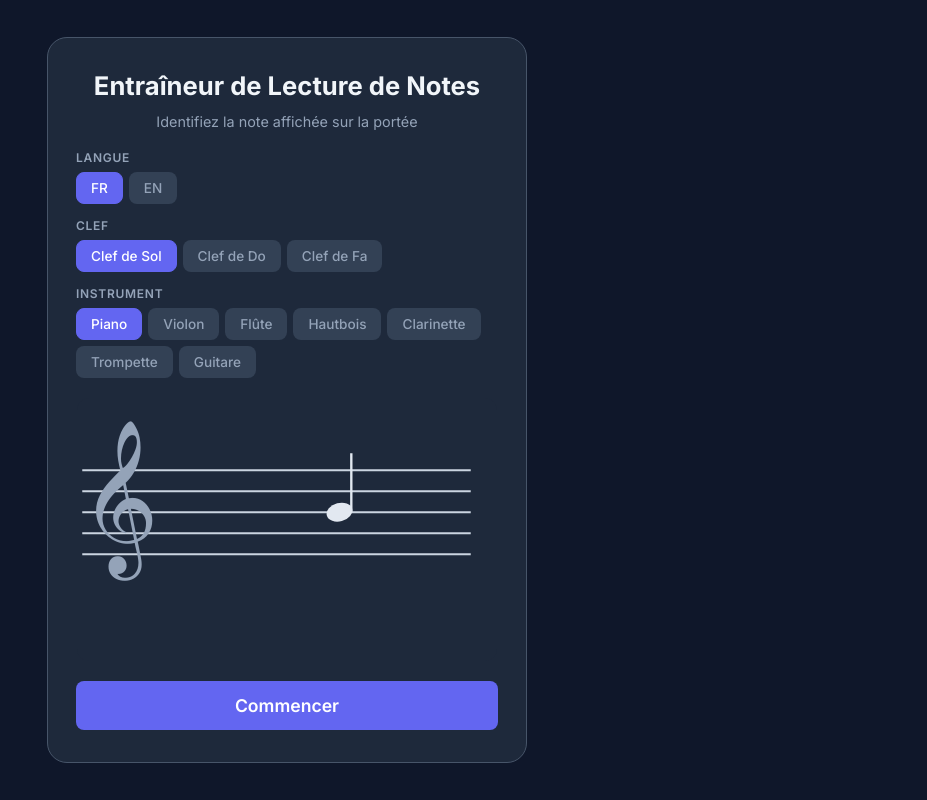
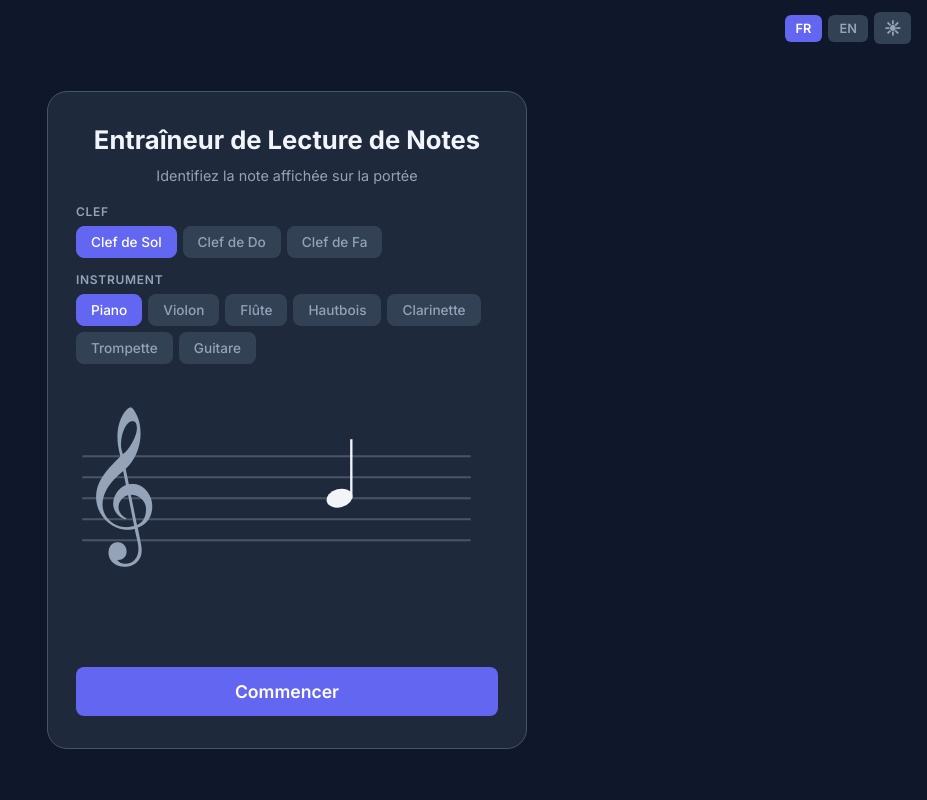
Before and after one commit to pauldubois98/NotesReadingTrainer, a Vue app: page / in a window 1280 px wide. Shown: the whole page, without its empty margins (353-1280 px from the left). Built offline with nearby package versions, Linux system fonts and the light colour scheme.

Commit message:
added light mode

```diff
--- a/src/App.vue
+++ b/src/App.vue
@@ -1,24 +1,24 @@
 <template>
   <div class="app">
+    <!-- ── Top-right toolbar: language + theme ─────────────────── -->
+    <div class="topbar">
+      <button
+        v-for="l in ['fr', 'en']"
+        :key="l"
+        :class="['topbar-btn', { active: lang === l }]"
+        @click="lang = l"
+      >{{ l.toUpperCase() }}</button>
+      <button class="topbar-btn topbar-icon" @click="toggleTheme" :title="isDark ? 'Light mode' : 'Dark mode'">
+        {{ isDark ? '☀' : '☾' }}
+      </button>
+    </div>
+
     <!-- ── Setup screen ────────────────────────────────────────── -->
     <div v-if="screen === 'setup'" class="card setup-card">
       <h1 class="title">{{ t.title }}</h1>
       <p class="subtitle">{{ t.subtitle }}</p>
 
       <div class="settings">
-        <!-- Language -->
-        <div class="setting-group">
-          <label class="setting-label">{{ t.language }}</label>
-          <div class="toggle-group">
-            <button
-              v-for="l in ['fr', 'en']"
-              :key="l"
-              :class="['toggle-btn', { active: lang === l }]"
-              @click="lang = l"
-            >{{ l.toUpperCase() }}</button>
-          </div>
-        </div>
-
         <!-- Clef -->
         <div class="setting-group">
           <label class="setting-label">{{ t.clef }}</label>
@@ -154,6 +154,13 @@
 import { ref, computed, watch, onBeforeUnmount } from 'vue'
 import MusicStaff from './components/MusicStaff.vue'
 import { useI18n, INSTRUMENTS_BY_CLEF } from './i18n.js'
+
+// --- Theme ---
+const isDark = ref(true)
+function toggleTheme() {
+  isDark.value = !isDark.value
+  document.documentElement.classList.toggle('light', !isDark.value)
+}
 
 // --- i18n ---
 const lang = ref('fr')
@@ -315,6 +322,43 @@ onBeforeUnmount(() => {
   align-items: center;
   justify-content: center;
   padding: 16px;
+  padding-top: 56px;
+}
+
+/* Top-right toolbar */
+.topbar {
+  position: fixed;
+  top: 12px;
+  right: 16px;
+  display: flex;
+  align-items: center;
+  gap: 6px;
+  z-index: 100;
+}
+
+.topbar-btn {
+  padding: 5px 10px;
+  border-radius: 6px;
+  background: var(--surface-2);
+  color: var(--text-muted);
+  font-size: 0.8rem;
+  font-weight: 600;
+  border: 1px solid transparent;
+}
+
+.topbar-btn.active {
+  background: var(--primary);
+  color: white;
+}
+
+.topbar-btn:hover:not(.active) {
+  border-color: var(--border);
+  color: var(--text);
+}
+
+.topbar-icon {
+  font-size: 1rem;
+  padding: 5px 9px;
 }
 
 .card {
--- a/src/components/MusicStaff.vue
+++ b/src/components/MusicStaff.vue
@@ -10,7 +10,7 @@
         :y1="lineY(i)"
         :x2="WIDTH - 20"
         :y2="lineY(i)"
-        stroke="#cbd5e1"
+        class="staff-line"
         stroke-width="1.5"
       />
 
@@ -29,16 +29,16 @@
       <!-- F is on line 4 (pos 6). Starting dot + upward curved stroke + 2 reference dots. -->
       <g v-else-if="clef === 'fa'">
         <!-- Starting filled dot at F line -->
-        <circle :cx="13" :cy="positionToY(6)" r="5.5" fill="#94a3b8" />
+        <circle :cx="13" :cy="positionToY(6)" r="5.5" class="clef-shape" />
         <!-- Curved hook stroke arcing from F line upward then back down -->
         <path
           :d="bassClefPath"
-          fill="none" stroke="#94a3b8" stroke-width="3.5" stroke-linecap="round"
+          fill="none" class="clef-shape" stroke-width="3.5" stroke-linecap="round"
         />
         <!-- Upper reference dot: space between lines 4 and 5 (pos 7) -->
-        <circle :cx="44" :cy="positionToY(7)" r="3" fill="#94a3b8" />
+        <circle :cx="44" :cy="positionToY(7)" r="3" class="clef-shape" />
         <!-- Lower reference dot: space between lines 3 and 4 (pos 5) -->
-        <circle :cx="44" :cy="positionToY(5)" r="3" fill="#94a3b8" />
+        <circle :cx="44" :cy="positionToY(5)" r="3" class="clef-shape" />
       </g>
 
       <!-- ── Alto C clef (Do) ────────────────────────────────── -->
@@ -50,26 +50,26 @@
           :x="4" :y="positionToY(8) - 2"
           width="7"
           :height="positionToY(0) - positionToY(8) + 4"
-          rx="2" fill="#94a3b8"
+          rx="2" class="clef-shape"
         />
         <!-- Upper arm: from top of staff (line 5) down to C line (line 3) -->
         <line
           :x1="11" :y1="positionToY(8)"
           :x2="37" :y2="positionToY(4)"
-          stroke="#94a3b8" stroke-width="4.5" stroke-linecap="round"
+          class="clef-shape" stroke-width="4.5" stroke-linecap="round"
         />
         <!-- Lower arm: from bottom of staff (line 1) up to C line -->
         <line
           :x1="11" :y1="positionToY(0)"
           :x2="37" :y2="positionToY(4)"
-          stroke="#94a3b8" stroke-width="4.5" stroke-linecap="round"
+          class="clef-shape" stroke-width="4.5" stroke-linecap="round"
         />
         <!-- Right small bar: from one space above C to one space below -->
         <rect
           :x="35" :y="positionToY(6)"
           width="5"
           :height="positionToY(2) - positionToY(6)"
-          rx="2" fill="#94a3b8"
+          rx="2" class="clef-shape"
         />
       </g>
 
@@ -82,7 +82,7 @@
           :y1="positionToY(pos)"
           :x2="NOTE_X + NOTE_RX + 6"
           :y2="positionToY(pos)"
-          stroke="#cbd5e1"
+          class="staff-line"
           stroke-width="1.5"
         />
       </template>
@@ -96,7 +96,7 @@
           :y1="positionToY(pos)"
           :x2="NOTE_X + NOTE_RX + 6"
           :y2="positionToY(pos)"
-          stroke="#cbd5e1"
+          class="staff-line"
           stroke-width="1.5"
         />
       </template>
@@ -166,9 +166,9 @@ function lineY(n) {
 
 // Note color reflects feedback state
 const noteColor = computed(() => {
-  if (props.feedback === 'correct') return '#22c55e'
-  if (props.feedback === 'wrong') return '#ef4444'
-  return '#e2e8f0'
+  if (props.feedback === 'correct') return 'var(--success)'
+  if (props.feedback === 'wrong') return 'var(--error)'
+  return 'var(--text)'
 })
 
 // Stem goes up when note is at or below middle line (pos ≤ 4), down otherwise
@@ -222,13 +222,23 @@ const ledgerPositionsBelow = computed(() => {
   width: 100%;
   max-width: 420px;
   height: auto;
-  background: #1e293b;
+  background: var(--surface);
   border-radius: 12px;
+}
+
+/* Staff lines and clef shapes adapt to dark/light via CSS variables */
+.staff-line {
+  stroke: var(--border);
+}
+
+.clef-shape {
+  fill: var(--text-muted);
+  stroke: var(--text-muted);
 }
 
 .clef-sol {
   font-size: 70px;
-  fill: #94a3b8;
+  fill: var(--text-muted);
   font-family: 'Segoe UI Symbol', 'Apple Symbols', 'Noto Music', 'FreeSerif', serif;
 }
 
--- a/src/style.css
+++ b/src/style.css
@@ -15,9 +15,21 @@
   --primary-hover: #4f46e5;
   --success: #22c55e;
   --error: #ef4444;
-  --warning: #f59e0b;
   --radius: 12px;
   --radius-sm: 8px;
+}
+
+:root.light {
+  --bg: #f1f5f9;
+  --surface: #ffffff;
+  --surface-2: #e2e8f0;
+  --border: #cbd5e1;
+  --text: #0f172a;
+  --text-muted: #64748b;
+  --primary: #6366f1;
+  --primary-hover: #4f46e5;
+  --success: #16a34a;
+  --error: #dc2626;
 }
 
 body {
@@ -25,9 +37,7 @@ body {
   background: var(--bg);
   color: var(--text);
   min-height: 100vh;
-  display: flex;
-  align-items: center;
-  justify-content: center;
+  transition: background 0.2s ease, color 0.2s ease;
 }
 
 #app {
```
Also changed, not shown: 1 other file (tests, documents, lock files or other folders).
